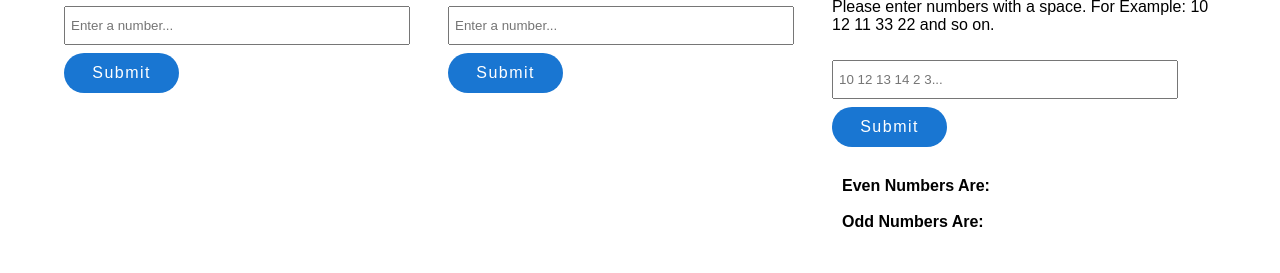
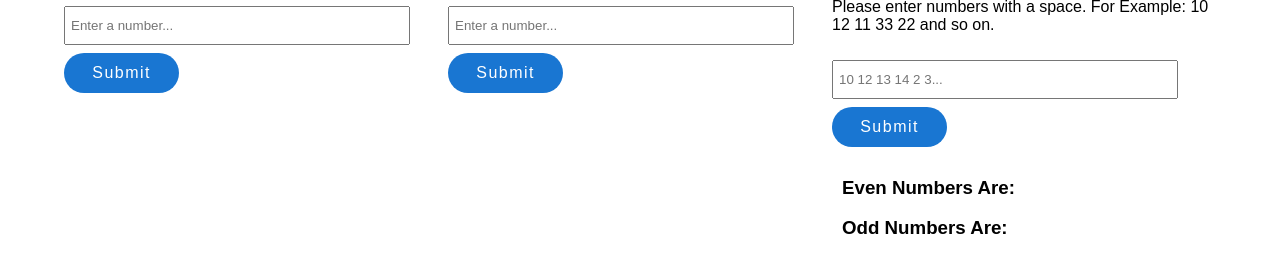
Before and after one commit to prajpokhrel/JS-Practice, a plain HTML site: page index.html in a window 1280 px wide. Shown: the part 125-398 px from the top of the page. Drawn offline with Linux system fonts and the light colour scheme.

Commit message:
bug fixes

```diff
--- a/index.html
+++ b/index.html
@@ -52,10 +52,10 @@
                             </form>
                         </div>
                         <div class="results-container">
-                            <h4>Even Numbers Are:</h4>
+                            <h3>Even Numbers Are:</h3>
                             <p class="result2"></p>
                             <br>
-                            <h4>Odd Numbers Are:</h4>
+                            <h3>Odd Numbers Are:</h3>
                             <p class="result3"></p>
                         </div>
                     </div>
```
Also changed, not shown: 2 other files.
